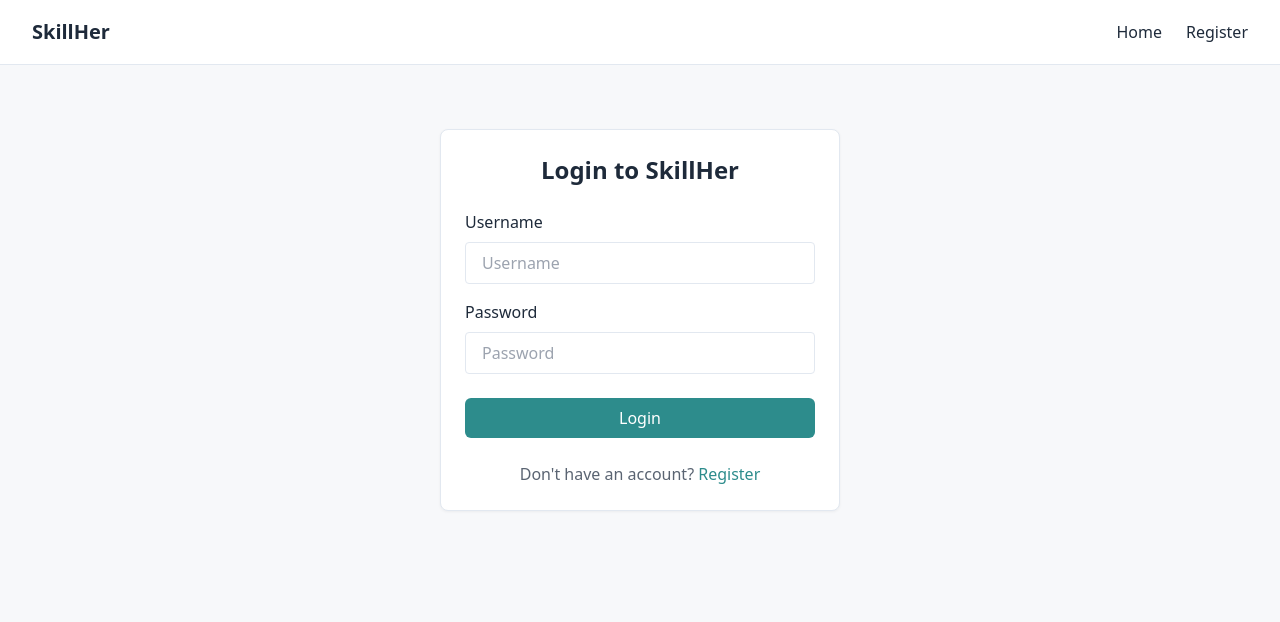
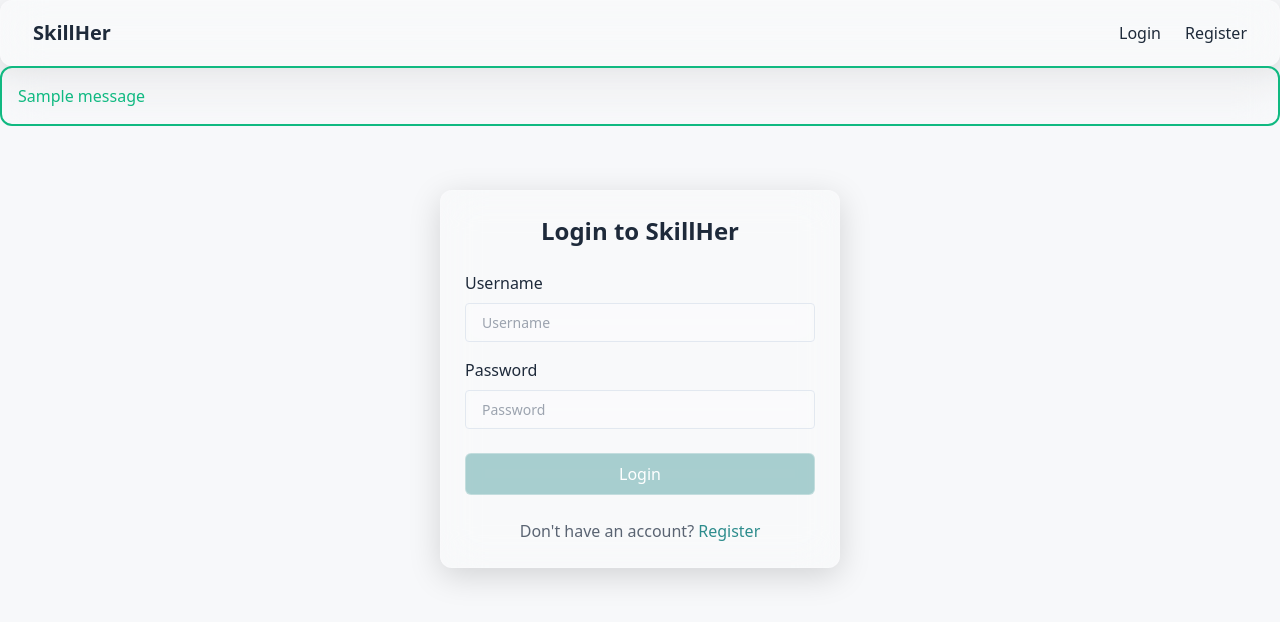
Before and after one commit to varun05126/skillher, a Django app: page /login/ in a window 1280 px wide. Shown: the top 622 px of the page. Run offline with Django 5.2, Linux system fonts and the light colour scheme; tables that the repository leaves empty hold one stand-in row (values such as "Sample post"); one stand-in notice (Sample message) is shown; some libraries are stand-ins or nearby versions.

Commit message:
Implement Liquid Glass (Apple-style translucent UI) theme across all templates; update login to extend base; update 500.html with matching glass styling

```diff
--- a/core/templates/base.html
+++ b/core/templates/base.html
@@ -16,12 +16,25 @@
             --success: #10B981;
             --warning: #F59E0B;
             --error: #EF4444;
+            --info: #3B82F6;
+            --glass-bg: rgba(255,255,255,0.15);
+            --glass-border: rgba(255,255,255,0.2);
+            --glass-shadow: 0 8px 32px 0 rgba(0,0,0,0.15);
         }
 
         body {
             background-color: var(--bg-color);
             color: var(--text-primary);
             font-family: system-ui, -apple-system, BlinkMacSystemFont, 'Segoe UI', Roboto, sans-serif;
+        }
+
+        .glass {
+            background: var(--glass-bg);
+            backdrop-filter: blur(20px);
+            -webkit-backdrop-filter: blur(20px);
+            border: 1px solid var(--glass-border);
+            box-shadow: var(--glass-shadow);
+            border-radius: 12px;
         }
 
         .container {
@@ -31,16 +44,20 @@
         }
 
         .card {
-            background: white;
-            border: 1px solid var(--border);
-            border-radius: 8px;
-            box-shadow: 0 1px 3px rgba(0, 0, 0, 0.05);
+            background: var(--glass-bg);
+            backdrop-filter: blur(20px);
+            -webkit-backdrop-filter: blur(20px);
+            border: 1px solid var(--glass-border);
+            box-shadow: var(--glass-shadow);
+            border-radius: 12px;
         }
 
         .button-primary {
-            background-color: var(--accent);
+            background: rgba(45,140,140,0.4);
+            backdrop-filter: blur(10px);
+            -webkit-backdrop-filter: blur(10px);
+            border: 1px solid rgba(255,255,255,0.3);
             color: white;
-            border: none;
             padding: 0.5rem 1rem;
             border-radius: 6px;
             font-weight: 500;
@@ -49,11 +66,11 @@
         }
 
         .button-primary:hover {
-            background-color: var(--accent-hover);
+            background: rgba(45,140,140,0.5);
         }
 
         .button-secondary {
-            background-color: transparent;
+            background: transparent;
             color: var(--accent);
             border: 1px solid var(--accent);
             padding: 0.5rem 1rem;
@@ -64,22 +81,29 @@
         }
 
         .button-secondary:hover {
-            background-color: rgba(45, 140, 140, 0.05);
+            background: rgba(45,140,140,0.05);
         }
 
-        .input-field {
+        .input-field,
+        .input,
+        .select {
             width: 100%;
             padding: 0.5rem 0.75rem;
-            border: 1px solid var(--border);
+            background: var(--glass-bg);
+            backdrop-filter: blur(10px);
+            -webkit-backdrop-filter: blur(10px);
+            border: 1px solid var(--glass-border);
             border-radius: 6px;
             font-size: 0.875rem;
             transition: border-color 0.2s, box-shadow 0.2s;
         }
 
-        .input-field:focus {
+        .input-field:focus,
+        .input:focus,
+        .select:focus {
             outline: none;
             border-color: var(--accent);
-            box-shadow: 0 0 0 2px rgba(45, 140, 140, 0.2);
+            box-shadow: 0 0 0 2px rgba(45,140,140,0.2);
         }
 
         .label {
@@ -90,17 +114,9 @@
             font-size: 0.875rem;
         }
 
-        .text-center {
-            text-align: center;
-        }
-
-        .text-left {
-            text-align: left;
-        }
-
-        .text-right {
-            text-align: right;
-        }
+        .text-center { text-align: center; }
+        .text-left { text-align: left; }
+        .text-right { text-align: right; }
 
         .mb-2 { margin-bottom: 0.5rem; }
         .mb-4 { margin-bottom: 1rem; }
@@ -112,54 +128,42 @@
         .mt-6 { margin-top: 1.5rem; }
         .mt-8 { margin-top: 2rem; }
 
-        .flex {
-            display: flex;
+        .flex { display: flex; }
+        .flex-col { flex-direction: column; }
+        .items-center { align-items: center; }
+        .justify-between { justify-content: space-between; }
+        .justify-center { justify-content: center; }
+
+        .space-x-4 > * + * { margin-left: 1rem; }
+        .space-y-4 > * + * { margin-top: 1rem; }
+
+        .grid { display: grid; gap: 1.5rem; }
+        .grid-cols-2 { grid-template-columns: repeat(2, minmax(0, 1fr)); }
+
+        @media (min-width: 768px) {
+            .md\:grid-cols-2 { grid-template-columns: repeat(2, minmax(0, 1fr)); }
         }
 
-        .flex-col {
-            flex-direction: column;
+        .message {
+            background: var(--glass-bg);
+            backdrop-filter: blur(20px);
+            -webkit-backdrop-filter: blur(20px);
+            border: 2px solid transparent;
+            border-radius: 12px;
+            padding: 1rem;
+            margin-bottom: 1rem;
         }
-
-        .items-center {
-            align-items: center;
-        }
-
-        .justify-between {
-            justify-content: space-between;
-        }
-
-        .justify-center {
-            justify-content: center;
-        }
-
-        .space-x-4 > * + * {
-            margin-left: 1rem;
-        }
-
-        .space-y-4 > * + * {
-            margin-top: 1rem;
-        }
-
-        .grid {
-            display: grid;
-            gap: 1.5rem;
-        }
-
-        .grid-cols-2 {
-            grid-template-columns: repeat(2, minmax(0, 1fr));
-        }
-
-        @media (min-width: 768px) {
-            .md\:grid-cols-2 {
-                grid-template-columns: repeat(2, minmax(0, 1fr));
-            }
-        }
+        .message-success { border-color: var(--success); color: var(--success); }
+        .message-error { border-color: var(--error); color: var(--error); }
+        .message-warning { border-color: var(--warning); color: var(--warning); }
+        .message-info { border-color: var(--info); color: var(--info); }
+        .message { /* default */ }
     </style>
     {% block extra_head %}{% endblock %}
 </head>
 <body>
     <!-- Navbar -->
-    <nav class="bg-white border-b border-[var(--border)]">
+    <nav class="glass">
         <div class="max-w-7xl mx-auto px-4 sm:px-6 lg:px-8 flex justify-between items-center h-16">
             <div class="flex items-center">
                 <span class="font-bold text-xl text-[var(--text-primary)]">SkillHer</span>
@@ -181,9 +185,7 @@
 
     {% if messages %}
       {% for message in messages %}
-        <div class="mb-4 p-4 rounded-lg {% if message.tags == 'error' %}bg-[var(--error)]/10 text-[var(--error)] border border-[var(--error)]/20{% elif message.tags == 'success' %}bg-[var(--success)]/10 text-[var(--success)] border border-[var(--success)]/20{% elif message.tags == 'warning' %}bg-[var(--warning)]/10 text-[var(--warning)] border border-[var(--warning)]/20{% else %}bg-[var(--accent)]/10 text-[var(--accent)] border border-[var(--accent)]/20{% endif %}">
-          {{ message }}
-        </div>
+        <div class="message message-{{ message.tags|default:'info' }}">{{ message }}</div>
       {% endfor %}
     {% endif %}
 
--- a/core/templates/login.html
+++ b/core/templates/login.html
@@ -1,140 +1,33 @@
-<!DOCTYPE html>
-<html lang="en">
-<head>
-    <meta charset="UTF-8">
-    <meta name="viewport" content="width=device-width, initial-scale=1.0">
-    <title>Login - SkillHer</title>
-    <script src="https://cdn.tailwindcss.com"></script>
-    <style>
-        :root {
-            --bg-color: #F7F8FA;
-            --text-primary: #1E2A3A;
-            --text-secondary: #5A6472;
-            --accent: #2D8C8C;
-            --accent-hover: #257373;
-            --border: #E2E8F0;
-            --success: #10B981;
-            --warning: #F59E0B;
-            --error: #EF4444;
-        }
+{% extends "base.html" %}
 
-        body {
-            background-color: var(--bg-color);
-            color: var(--text-primary);
-            font-family: system-ui, -apple-system, BlinkMacSystemFont, 'Segoe UI', Roboto, sans-serif;
-        }
+{% block title %}Login - SkillHer{% endblock %}
 
-        .container {
-            max-width: 1200px;
-            margin: 0 auto;
-            padding: 0 1rem;
-        }
-
-        .card {
-            background: white;
-            border: 1px solid var(--border);
-            border-radius: 8px;
-            box-shadow: 0 1px 3px rgba(0, 0, 0, 0.05);
-        }
-
-        .button-primary {
-            background-color: var(--accent);
-            color: white;
-            border: none;
-            padding: 0.5rem 1rem;
-            border-radius: 6px;
-            font-weight: 500;
-            cursor: pointer;
-            transition: background-color 0.2s;
-        }
-
-        .button-primary:hover {
-            background-color: var(--accent-hover);
-        }
-
-        .input-field {
-            width: 100%;
-            padding: 0.5rem 0.75rem;
-            border: 1px solid var(--border);
-            border-radius: 6px;
-            font-size: 0.875rem;
-            transition: border-color 0.2s, box-shadow 0.2s;
-        }
-
-        .input-field:focus {
-            outline: none;
-            border-color: var(--accent);
-            box-shadow: 0 0 0 2px rgba(45, 140, 140, 0.2);
-        }
-
-        .label {
-            display: block;
-            margin-bottom: 0.25rem;
-            font-weight: 500;
-            color: var(--text-primary);
-            font-size: 0.875rem;
-        }
-
-        .text-center {
-            text-align: center;
-        }
-
-        .mb-2 { margin-bottom: 0.5rem; }
-        .mb-4 { margin-bottom: 1rem; }
-        .mb-6 { margin-bottom: 1.5rem; }
-        .mb-8 { margin-bottom: 2rem; }
-
-        .mt-2 { margin-top: 0.5rem; }
-        .mt-4 { margin-top: 1rem; }
-        .mt-6 { margin-top: 1.5rem; }
-        .mt-8 { margin-top: 2rem; }
-    </style>
-</head>
-<body>
-    <!-- Navbar -->
-    <nav class="bg-white border-b border-[var(--border)]">
-        <div class="max-w-7xl mx-auto px-4 sm:px-6 lg:px-8 flex justify-between items-center h-16">
-            <div class="flex items-center">
-                <span class="font-bold text-xl text-[var(--text-primary)]">SkillHer</span>
-            </div>
-            <div class="hidden md:flex md:items-center md:space-x-6">
-
-                    <a href="/" class="text-[var(--text-primary)] hover:text-[var(--text-secondary)] transition-colors">Home</a>
-                    <a href="/register/" class="text-[var(--text-primary)] hover:text-[var(--text-secondary)] transition-colors">Register</a>
-
-            </div>
-        </div>
-    </nav>
-
+{% block content %}
 <div class="max-w-md mx-auto p-6 mt-10">
     <div class="card p-6">
         <h2 class="text-2xl font-bold mb-6 text-center text-[var(--text-primary)]">Login to SkillHer</h2>
 
-            <form method="post" action="/login/">
-                <input type="hidden" name="csrfmiddlewaretoken" value="nWPmv1YCC2Q7nz97sx6VrX3NYJIfVjZnjAHyrTrkxxmGYsU7E0krilwkDGnWSxy9">
+        <form method="post" action="{% url 'login' %}">
+            {% csrf_token %}
             <div class="mb-4">
                 <label for="id_username" class="block mb-2 font-medium text-[var(--text-primary)]">Username</label>
                 <div class="relative">
-                        <input type="text" name="username" id="id_username" class="input w-full px-4 py-2 border border-[var(--border)] rounded focus:outline-none focus:border-[var(--accent)] focus:ring-2 focus:ring-[var(--accent)]/20" value="" placeholder="Username">
-
+                    <input type="text" name="username" id="id_username" class="input-field w-full px-4 py-2 border border-[var(--border)] rounded focus:outline-none focus:border-[var(--accent)] focus:ring-2 focus:ring-[var(--accent)]/20" value="" placeholder="Username">
                 </div>
-
             </div>
             <div class="mb-6">
                 <label for="id_password" class="block mb-2 font-medium text-[var(--text-primary)]">Password</label>
                 <div class="relative">
-                        <input type="password" name="password" id="id_password" class="input w-full px-4 py-2 border border-[var(--border)] rounded focus:outline-none focus:border-[var(--accent)] focus:ring-2 focus:ring-[var(--accent)]/20" value="" placeholder="Password">
-
+                    <input type="password" name="password" id="id_password" class="input-field w-full px-4 py-2 border border-[var(--border)] rounded focus:outline-none focus:border-[var(--accent)] focus:ring-2 focus:ring-[var(--accent)]/20" value="" placeholder="Password">
                 </div>
-
             </div>
             <button type="submit" class="button-primary w-full py-2">
                 Login
             </button>
         </form>
         <p class="mt-6 text-center text-[var(--text-secondary)]">
-                Don't have an account? <a href="/register/" class="font-medium text-[var(--accent)] hover:text-[var(--accent-hover)]">Register</a>
+            Don't have an account? <a href="{% url 'register' %}" class="font-medium text-[var(--accent)] hover:text-[var(--accent-hover)]">Register</a>
         </p>
     </div>
-    </body>
-</html>
+</div>
+{% endblock %}
```
Also changed, not shown: core/templates/500.html (+18 -6 lines). Lines whose indentation alone changed are shown as unchanged.
